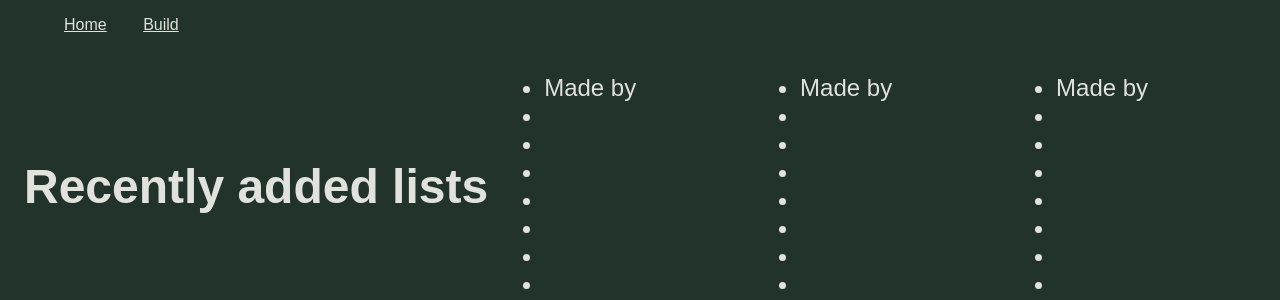
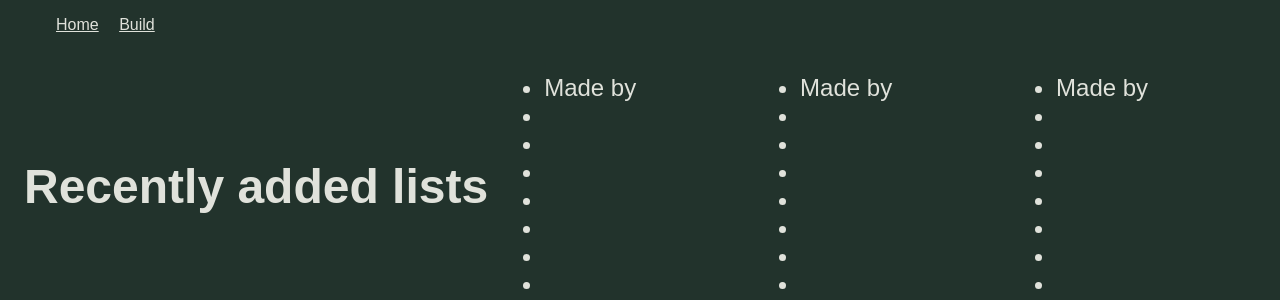
Before and after one commit to BRCDel/set09103, a Flask app: template templates/index.html in a window 1280 px wide. Shown: the top 300 px of the page. Run offline with Flask 2, Linux system fonts and the light colour scheme; the template is opened without the code that fills it, so the values that code supplies are empty.

Commit message:
more minor adjustments

```diff
--- a/static/coreStyle.css
+++ b/static/coreStyle.css
@@ -22,6 +22,3 @@ li{
     display:inline;
     padding:8px
 }
-li a{
-    padding: 8px;
-}
```
